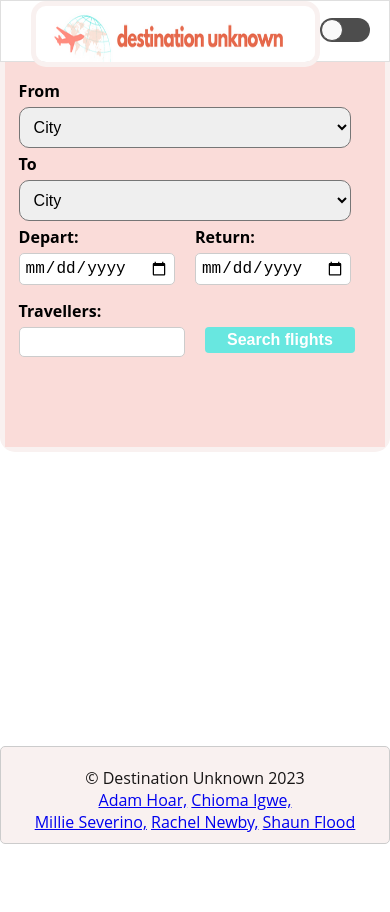
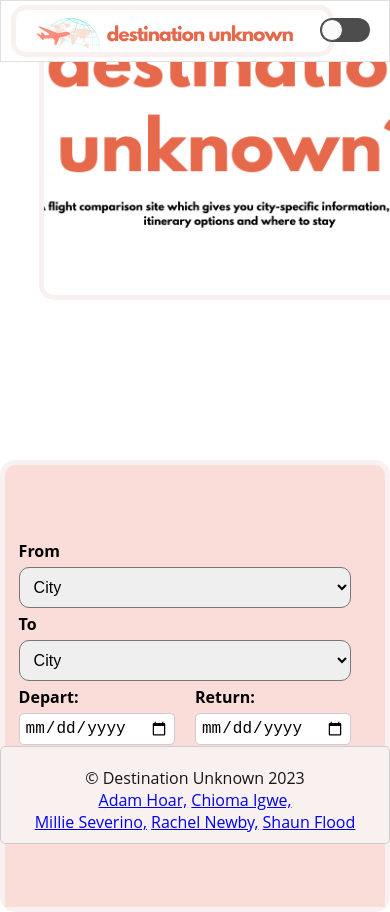
Before and after one commit to rachelnewby/destination-unknown, a React (Create React App) app in the folder frontend/: page / in a window 390 px wide. Before the commit the page ends 844 px from the top, so only its background shows below. Built offline with nearby package versions, Linux system fonts and the light colour scheme.

Commit message:
centered the logo in the nav bar - added an image to pose as a landing page before the form

```diff
--- a/frontend/src/components/app/App.js
+++ b/frontend/src/components/app/App.js
@@ -3,6 +3,7 @@ import Toggle from "react-toggle";
 import FlightForm from "../form/form";
 import Header from "../header/header";
 import Footer from "../footer/footer";
+import Hero from "../hero/hero"
 
 import "./App.css";
 
@@ -21,6 +22,7 @@ function App() {
     return (
     <div>
       <Header />
+      <Hero />
       <div className="App">
         <Toggle
           className="react-toggle"
--- a/frontend/src/components/header/header.css
+++ b/frontend/src/components/header/header.css
@@ -16,6 +16,7 @@ nav{
     justify-content: space-between;
     align-items: center;
     background-color: white;
+    text-align: center;
 }
 
 .header-background {
@@ -29,11 +30,18 @@ nav{
     width: auto;
     height: 60px;
     padding: 0 10px;
-    margin: 0 20px;
+    margin: 0 auto;
+    display: flex;
+    justify-content: center;
+    align-items: center;
 }
 
 img {
     max-width: 100%;
     max-height: 100%;
     padding-top: 5px;
+    display: flex;
+    justify-content: center;
+    align-items: center;
+
 }
--- a/frontend/src/components/header/header.js
+++ b/frontend/src/components/header/header.js
@@ -12,7 +12,9 @@ import ScrollToTop from "../scroll-top/scroll-to-top";
          <nav>
              <div className='div-header'>
                  <div className='div-png'>
-                     <NavLink to='/' onClick={handleLogoClick}><img src={Logo} alt="logo" height='85%' width='85%'/></NavLink>
+                     <NavLink to='/' onClick={handleLogoClick}>
+                        <img src={Logo} alt="logo" height='85%' width='85%'/>
+                     </NavLink>
                  </div>
              </div>
 
--- /dev/null
+++ b/frontend/src/components/hero/hero.css
@@ -0,0 +1,107 @@
+.heroWrapper {
+  width: 100%;
+  min-height: 460px;
+  background: white;
+  position: relative;
+  justify-content: flex-start;
+  overflow: hidden;
+}
+
+.heroInner {
+  margin-left: 150px;
+  flex-direction: column;
+  z-index: 10;
+}
+
+.headerText {
+  letter-spacing: 0.5px;
+  font-size: 2.5rem;
+  color: #353839;
+  font-weight: 600;
+  width: 60%;
+  margin-top: 5px;
+}
+
+.heroInner p {
+  font-size: 18px;
+  margin: 25px 0;
+}
+.inputLocation {
+  display: flex;
+  justify-content: flex-start;
+  width: 475px;
+  background: white;
+  border-radius: 0.75rem;
+}
+
+.inputLocation i {
+  align-self: center;
+  justify-self: center;
+  padding: 25px;
+}
+.inputLocation input {
+  width: 100%;
+  border: none;
+  outline: none;
+  font-size: 1.2rem;
+}
+
+.heroImage {
+  position: absolute;
+  right: 0px;
+  top: 0px;
+  height: 100%;
+}
+
+.heroImage img {
+  height: 100%;
+}
+
+
+@media (max-width: 900px) {
+  .heroImage {
+    width: 100%;
+  }
+  .heroImage img {
+    height: 100vw;
+    object-fit: cover;
+    position: absolute;
+    left: 10%;
+    bottom: 10px;
+  }
+  .heroWrapper {
+    align-items: flex-end;
+  }
+
+  .heroInner {
+    margin: 50px 20px;
+    overflow: hidden;
+    width: 100%;
+  }
+
+  .slogan {
+    display: none;
+  }
+
+  .headerText {
+    font-size: 2rem;
+  }
+}
+
+@media (max-width: 550px) {
+
+  .heroImage img {
+    bottom: 160px;
+  }
+  .headerText {
+    width: 80%;
+    font-size: 1.75rem;
+  }
+}
+
+@media (max-width: 400px) {
+  .headerText {
+    width: 80%;
+    font-size: 1.5rem;
+  }
+}
--- /dev/null
+++ b/frontend/src/components/hero/hero.js
@@ -0,0 +1,21 @@
+import React from 'react';
+import Logo from '../assets/slogan.png';
+// import {NavLink, Link} from 'react-router-dom';
+import './hero.css'
+
+const Hero = () => {
+    return(
+        <div className='heroWrapper'>
+            <div>
+            <div className="heroImage">
+                    <img
+                    src={Logo}
+                    alt=""
+                    />
+                </div>
+            </div>
+        </div>
+    )
+}
+
+export default Hero;
```
Also changed, not shown: frontend/src/components/assets/img-logo.png (added), frontend/src/components/assets/slogan.png (added).
